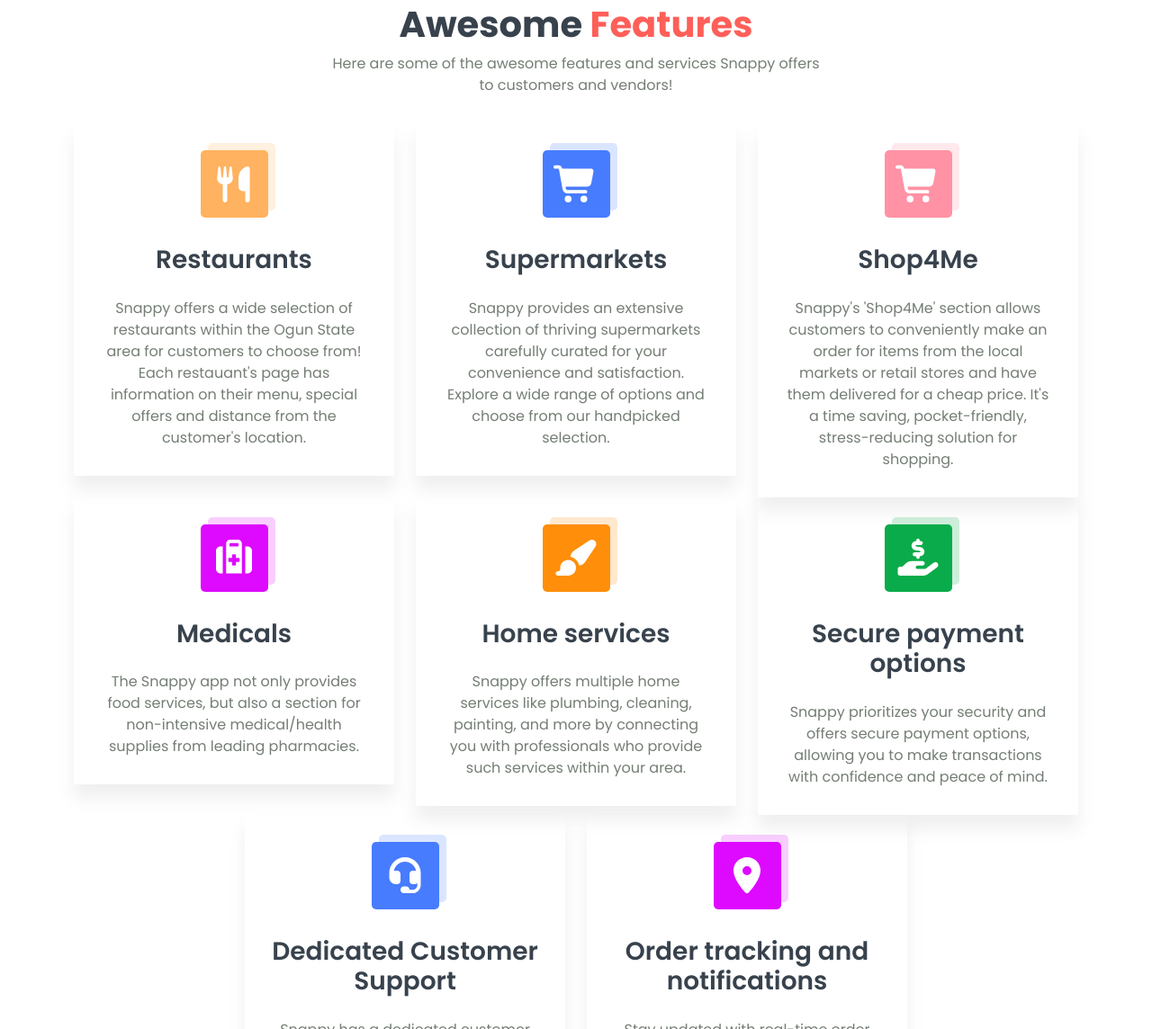
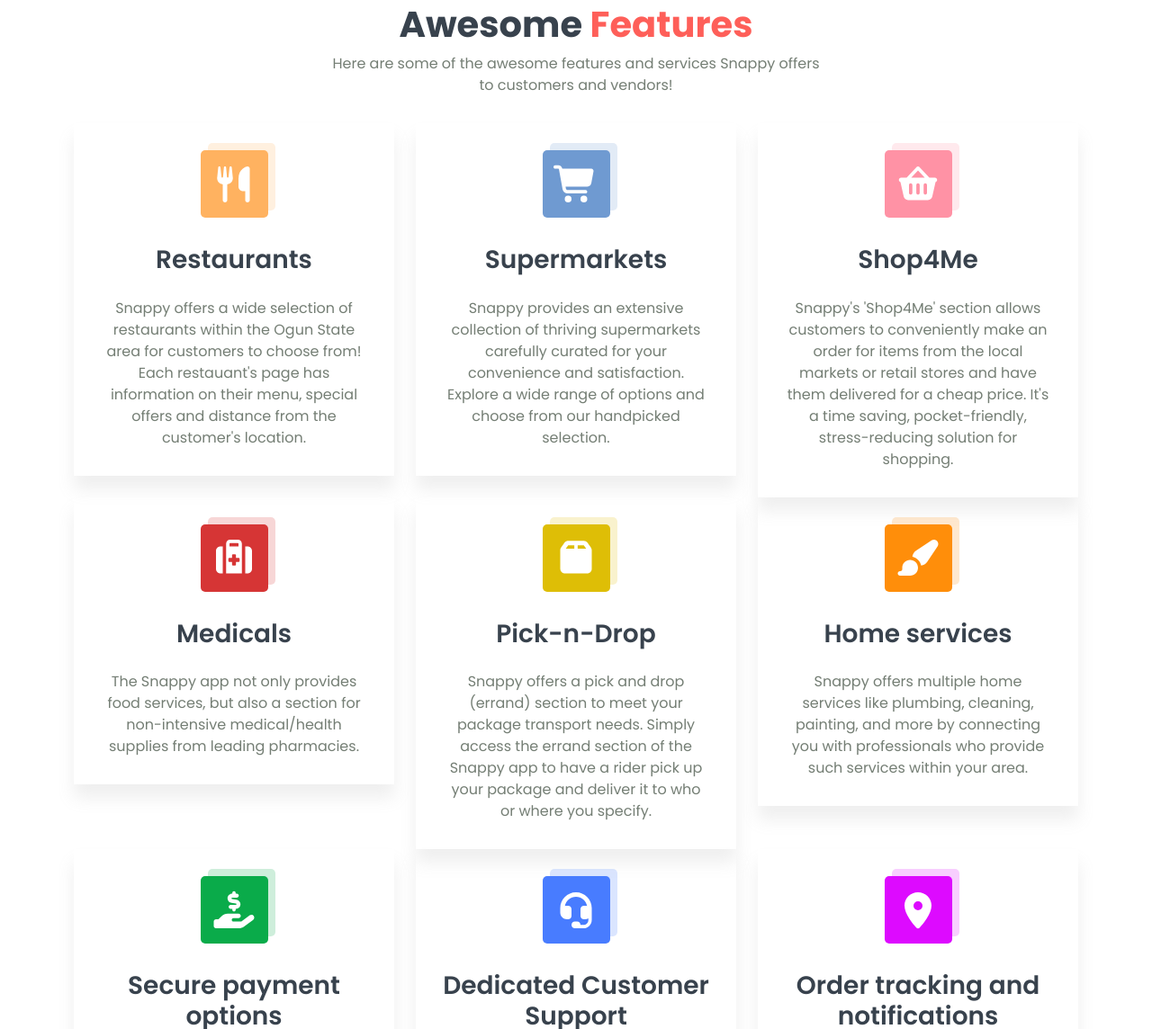
Before and after one commit to danielokpechi/snappy, a plain HTML site: page snappy/index.html in a window 1280 px wide. Shown: the part 877-2021 px from the top of the page at 90% size. Drawn offline with Linux system fonts and the light colour scheme.

Commit message:
fixed ssections

```diff
--- a/snappy/assets/css/style.css
+++ b/snappy/assets/css/style.css
@@ -630,6 +630,18 @@ span {
     background-color: #DD0AFF;
 }
 
+.feature-section .single-feature .icon.color-7 {
+    background-color: #6f9ad1;
+}
+
+.feature-section .single-feature .icon.color-8 {
+    background-color: #debe06;
+}
+
+.feature-section .single-feature .icon.color-9 {
+    background-color: #d63535;
+}
+
 .feature-section .single-feature .icon::after {
     content: '';
     position: absolute;
--- a/snappy/index.html
+++ b/snappy/index.html
@@ -163,7 +163,7 @@
         </div>
         <div class="col-lg-4">
           <div class="single-feature wow fadeInUp" data-wow-duration="3s" data-wow-delay="0.4s">
-            <div class="icon color-9">
+            <div class="icon color-7">
               <i class="fas fa-shopping-cart"></i>
             </div>
             <div class="content">
@@ -176,7 +176,7 @@
         <div class="col-lg-4">
           <div class="single-feature wow fadeInUp" data-wow-duration="3s" data-wow-delay="0.6s">
             <div class="icon color-3">
-              <i class="fas fa-shopping-cart"></i>
+              <i class="fas fa-shopping-basket"></i>
             </div>
             <div class="content">
               <h3>Shop4Me</h3>
@@ -188,13 +188,26 @@
         </div>
         <div class="col-lg-4">
           <div class="single-feature wow fadeInUp" data-wow-duration="3s" data-wow-delay="0.6s">
-            <div class="icon color-6">
+            <div class="icon color-9">
               <i class="fas fa-medkit"></i>
             </div>
             <div class="content">
               <h3>Medicals</h3>
               <p>
                 The Snappy app not only provides food services, but also a section for non-intensive medical/health supplies from leading pharmacies.
+            </div>
+          </div>
+        </div>
+        <div class="col-lg-4">
+          <div class="single-feature wow fadeInUp" data-wow-duration="3s" data-wow-delay="0.6s">
+            <div class="icon color-8">
+              <i class="fas fa-box"></i>
+            </div>
+            <div class="content">
+              <h3>Pick-n-Drop</h3>
+              <p>
+                Snappy offers a pick and drop (errand) section to meet your package transport needs. Simply access the errand section
+                of the Snappy app to have a rider pick up your package and deliver it to who or where you specify.
             </div>
           </div>
         </div>
@@ -261,13 +274,13 @@
     <div class="container">
       <div class="row align-items-center">
         <div class="col-lg-6">
-          <div class="about-image wow fadeInLeftBig" data-wow-duration="3s" data-wow-delay="0.5s">
+          <div class="about-image wow fadeInLeftBig" data-wow-duration="1s" data-wow-delay="0.2s">
             <div class="about-shape"></div>
             <img src="assets/img/header/header-app.png" alt="" class="app">
           </div>
         </div>
         <div class="col-lg-6">
-          <div class="about-content mt-50 wow fadeInRightBig" data-wow-duration="3s" data-wow-delay="0.5s">
+          <div class="about-content mt-50 wow fadeInRightBig" data-wow-duration="1s" data-wow-delay="0.2s">
             <div class="section-title">
               <h1 class="title">Sell on Snappy ✨ !</h1>
               <p class="text">
```
